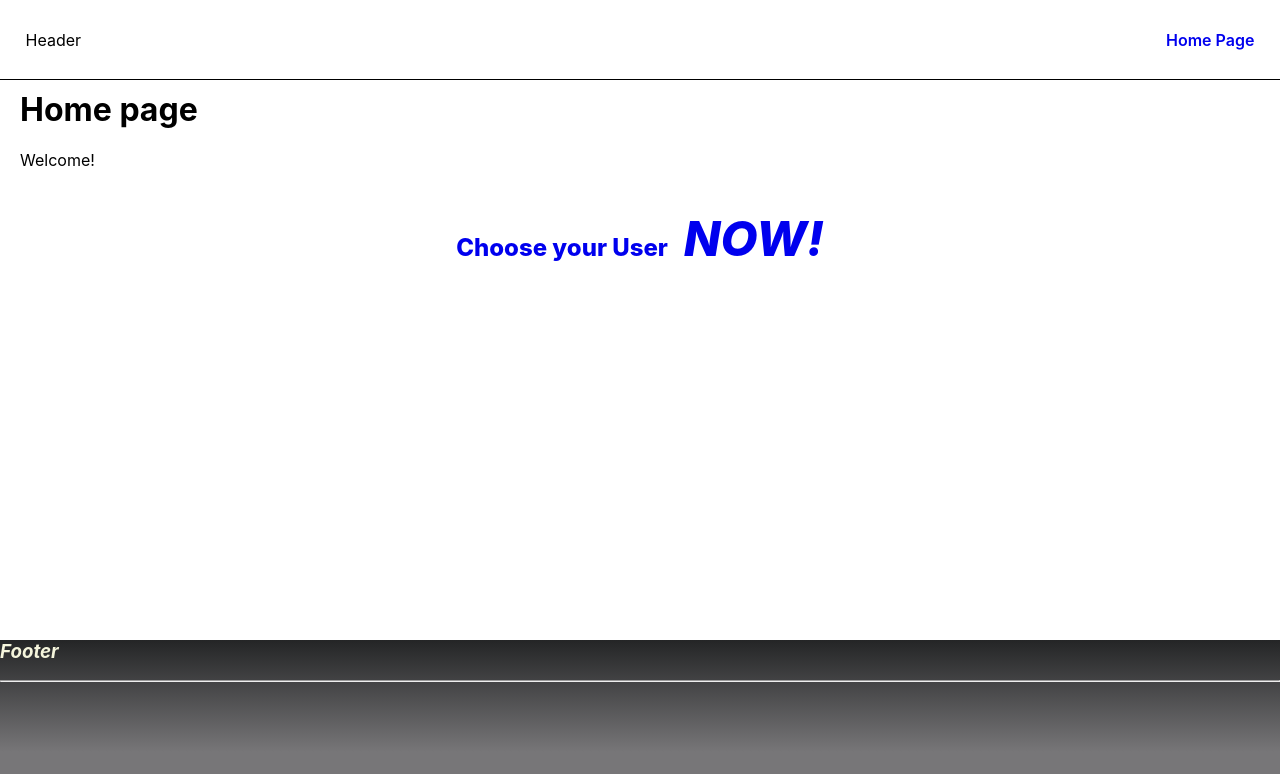
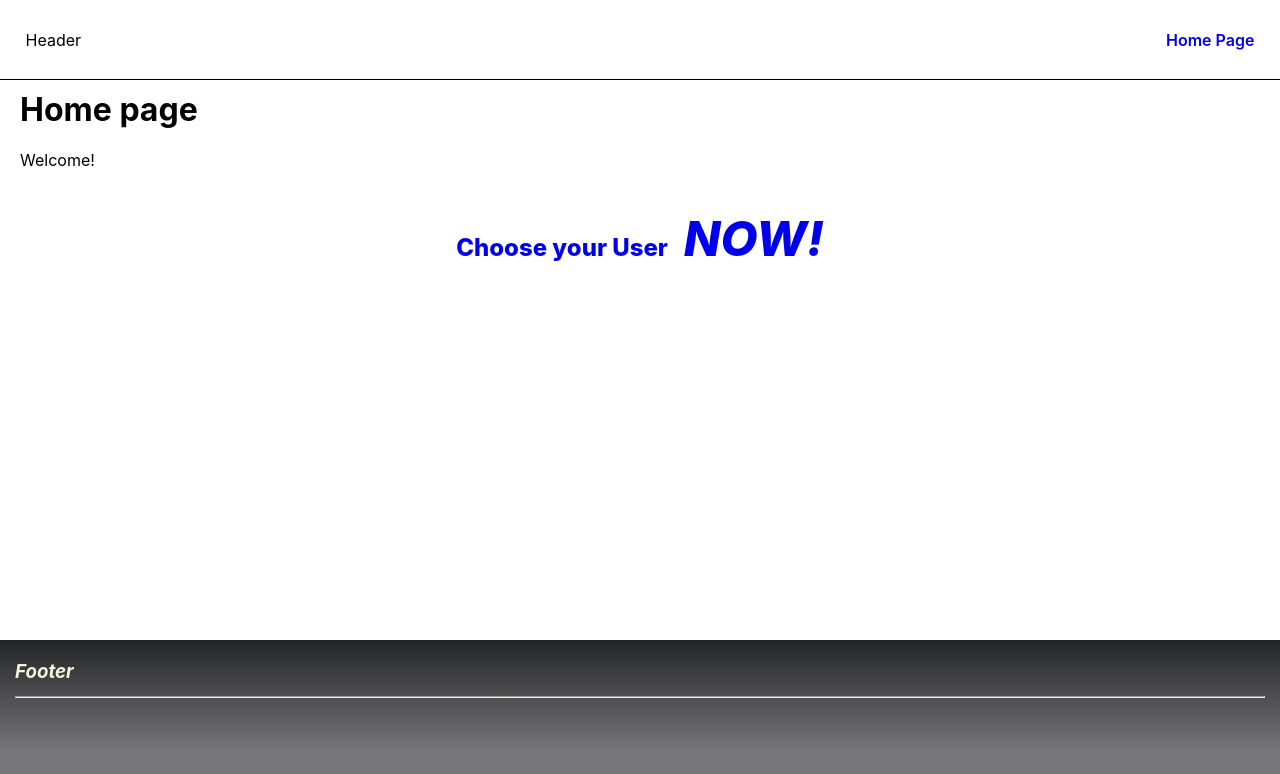
Before and after one commit to RomanKasilov/jan_react_homeworks, a React (Create React App) app: page / in a window 1280 px wide. Shown: the top 774 px of the page. Built offline with nearby package versions, Linux system fonts and the light colour scheme.

Commit message:
css changes

```diff
--- a/src/components/Footer/footer.module.css
+++ b/src/components/Footer/footer.module.css
@@ -1,6 +1,7 @@
 .footer {
+    box-sizing: border-box;
+    padding: 20px 15px 0 15px;
     height: 20vh;
-    /*padding: 1vh 2vw;*/
     background: linear-gradient(180deg, rgba(36, 37, 38, 1) 0%, rgba(119, 118, 120, 1) 70%)
 }
 
--- a/src/components/Header/header.module.css
+++ b/src/components/Header/header.module.css
@@ -9,7 +9,7 @@
     align-items: center;
 }
 
-a {
+.header a {
     text-decoration: none;
     font-weight: 600;
 }
--- a/src/pages/HomePage/homePage.module.css
+++ b/src/pages/HomePage/homePage.module.css
@@ -22,7 +22,7 @@
     font-weight: 800;
     font-size: 1.5em;
     margin-top: 3vw;
-
+text-decoration: none;
     transition: 1.2s;
 }
 
```
